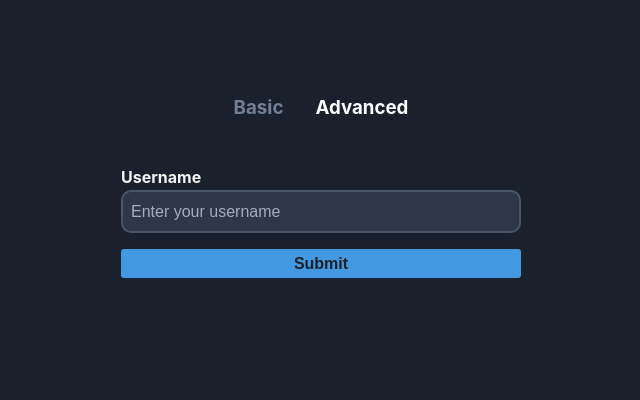
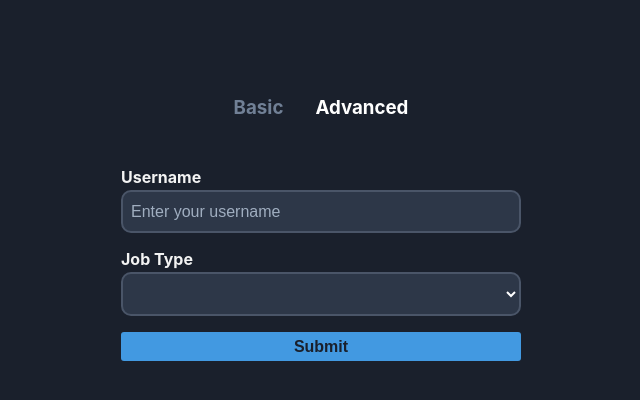
Before and after one commit to ongyh123/FormikTutorial, a React (Create React App) app: page / in a window 1280 px wide. Both pictures are taken after a click on the element "Advanced". Shown: the top 400 px of the page, without its empty margins (319-959 px from the left). Built offline with nearby package versions, Linux system fonts and the light colour scheme.

Commit message:
CustomSelect component

```diff
--- a/src/components/AdvancedForm.js
+++ b/src/components/AdvancedForm.js
@@ -3,11 +3,12 @@
 import { Field, Form, Formik } from 'formik';
 import { advancedSchema } from '../schemas';
 import CustomInput from './CustomInput';
+import CustomSelect from './CustomSelect';
 
 const AdvancedForm = () => {
   return (
     <Formik
-      initialValues={{ username: '', jobType:'', acceptedTos:false }}
+      initialValues={{ username: '', jobType: '', acceptedTos: false }}
       validationSchema={advancedSchema}
     >
       {(props) => (
@@ -18,6 +19,13 @@
             type='text'
             placeholder='Enter your username'
           />
+          <CustomSelect
+            label='Job Type'
+            name='jobType'
+            placeholder='Please select a job'
+          >
+
+          </CustomSelect>
 
           <button type='submit'>Submit</button>
         </Form>
--- /dev/null
+++ b/src/components/CustomSelect.js
@@ -0,0 +1,22 @@
+import React from 'react';
+import { useField } from 'formik';
+
+const CustomSelect = ({ label, ...props }) => {
+  const [field, meta] = useField(props);
+  console.log('field', field);
+  console.log('meta', meta);
+
+  return (
+    <>
+      <label>{label}</label>
+      <select
+        {...field}
+        {...props}
+        className={meta.touched && meta.error ? 'input-error' : ''}
+      />
+      {meta.touched && meta.error && <div className="error">{meta.error}</div>}
+    </>
+  );
+};
+
+export default CustomSelect;
```
